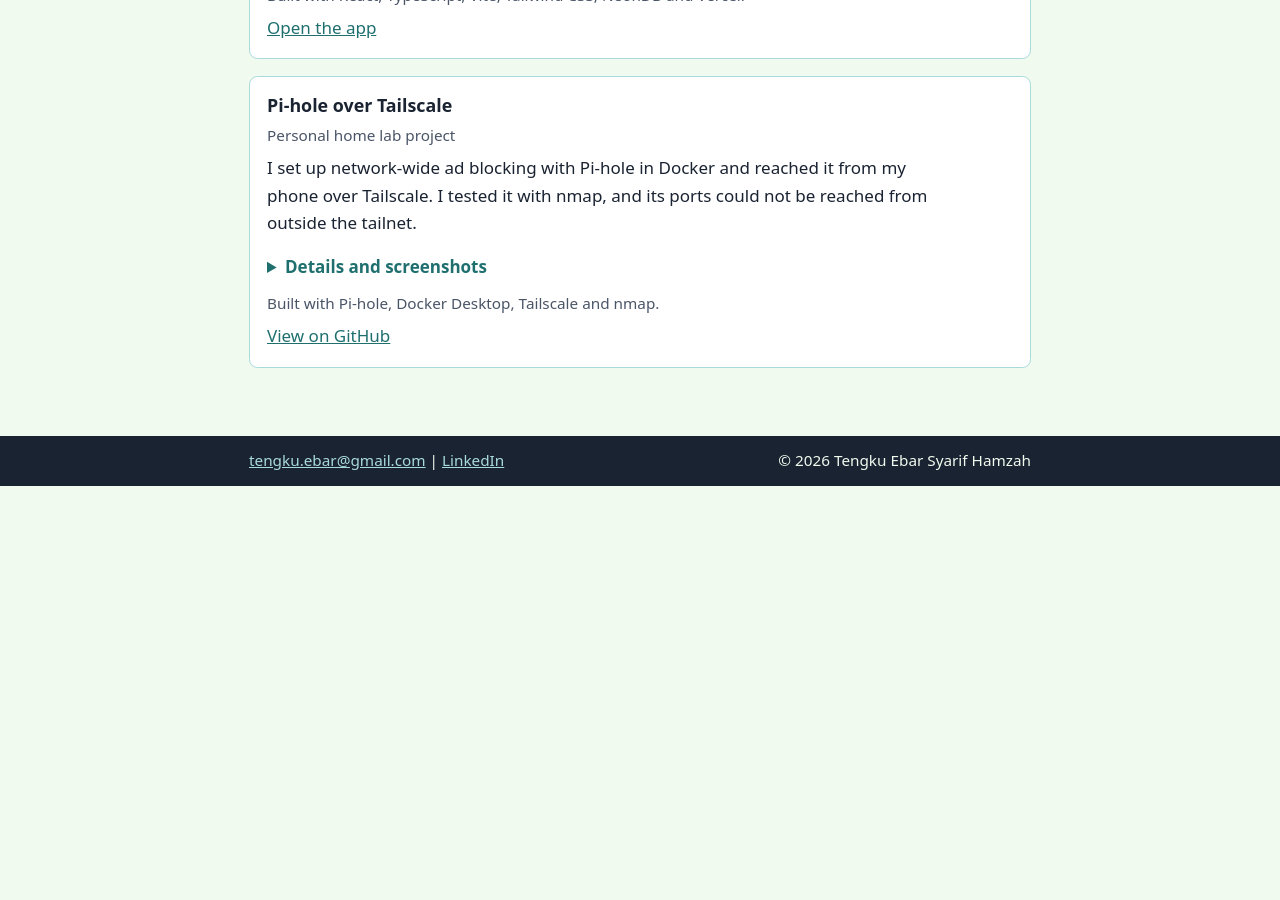
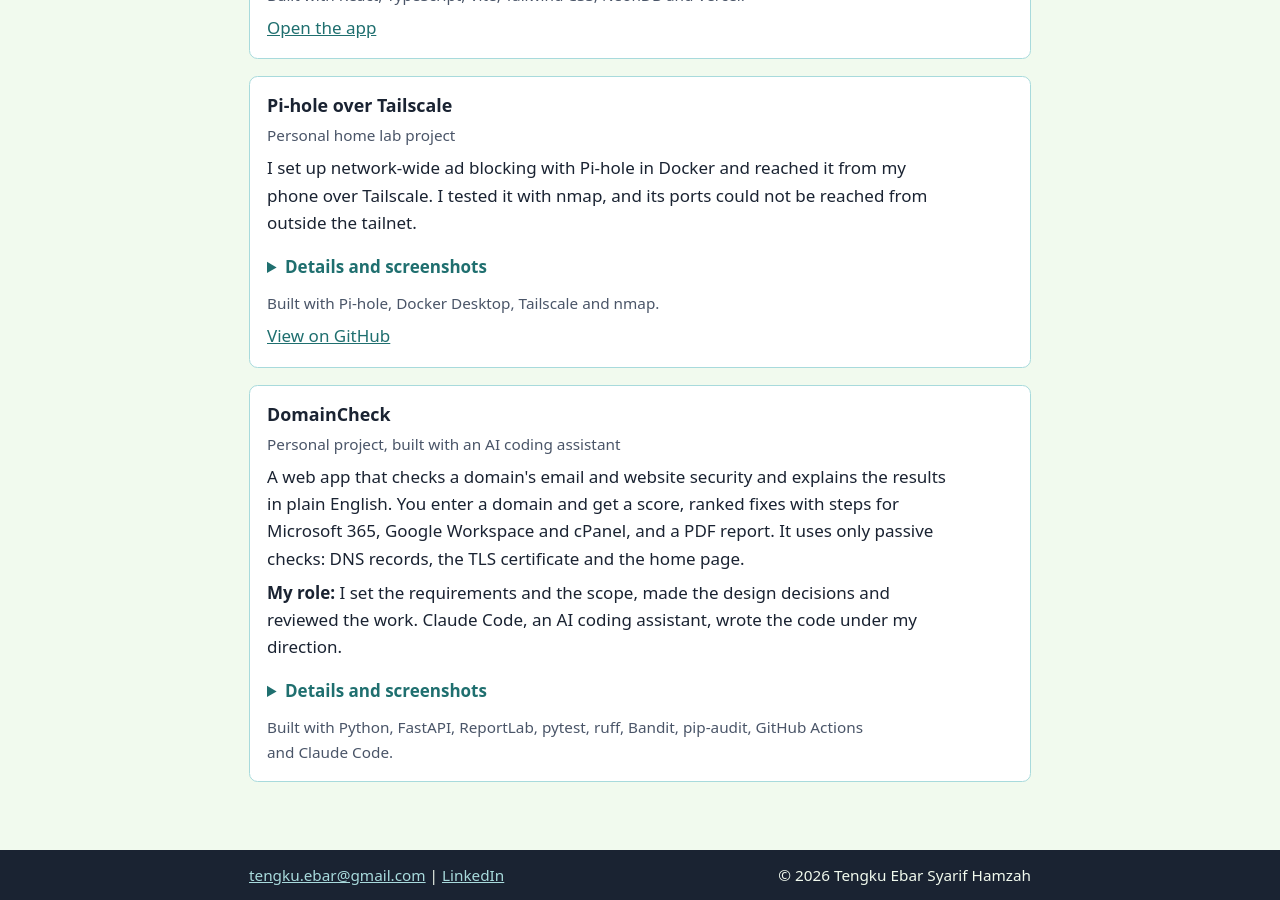
Before and after one commit to tengkuebar/tengkuebar.github.io, a Jekyll site: the page built from projects/index.md, in a window 1280 px wide and 900 px high, scrolled down 1200 px. Built offline with Jekyll 4.4.1, drawn with Linux system fonts in a browser that asks for light colours; before the commit the page ends 1686 px from its top, so only the background shows below that.

Commit message:
Add DomainCheck project card
Add a collapsible DomainCheck card to the Projects page, in the same style as
the other cards, with three WebP screenshots of the demo mode.

Co-Authored-By: Claude Sonnet 5.5 <noreply@anthropic.com>

```diff
--- a/projects/index.md
+++ b/projects/index.md
@@ -78,4 +78,36 @@ These are study and team projects. I label each one so you know what it was and
     <p class="muted">Built with Pi-hole, Docker Desktop, Tailscale and nmap.</p>
     <p><a href="https://github.com/tengkuebar/pihole-tailscale">View on GitHub</a></p>
   </li>
+  <li class="card">
+    <h3>DomainCheck</h3>
+    <p class="muted">Personal project, built with an AI coding assistant</p>
+    <p>A web app that checks a domain's email and website security and explains the results in plain English. You enter a domain and get a score, ranked fixes with steps for Microsoft 365, Google Workspace and cPanel, and a PDF report. It uses only passive checks: DNS records, the TLS certificate and the home page.</p>
+    <p><strong>My role:</strong> I set the requirements and the scope, made the design decisions and reviewed the work. Claude Code, an AI coding assistant, wrote the code under my direction.</p>
+    <details class="more">
+    <summary>Details and screenshots</summary>
+    <h4>What it checks</h4>
+    <ul>
+      <li>Nine checks: SPF, DMARC, DKIM, the TLS certificate and versions, HTTPS and HSTS, security headers, cookie flags and CAA.</li>
+      <li>A tenth check asks for a short fixed list of sensitive files, such as <code>.env</code>. It is built but switched off, because the app can't prove that the user owns the domain.</li>
+    </ul>
+    <h4>Security</h4>
+    <ul>
+      <li>The app fetches whatever domain a visitor types, so every outbound request goes through one safe fetcher. It resolves the name first and refuses private, loopback and cloud-metadata addresses. It connects to the address it checked, so a DNS answer that changes can't redirect the request, and it re-checks every redirect. It also caps time and response size.</li>
+      <li>Tests cover each of those cases, including a domain that points at an internal address and a redirect to one. A test fails if any other code opens its own connection.</li>
+      <li>The app also has a strict content security policy, CSRF protection and rate limits. A GitHub Actions workflow runs the tests, ruff, Bandit and pip-audit.</li>
+    </ul>
+    <h4>Limits</h4>
+    <ul>
+      <li>Anyone can scan any domain, and the rate limits are per IP address, which is easy to get around.</li>
+      <li>It has not been tested with a real screen reader. It is tested against fake DNS and web servers and a local TLS server, and it has been run against one real site. It is not deployed yet.</li>
+    </ul>
+    <ul class="shots">
+      <li><a href="{{ '/assets/img/domaincheck/landing.webp' | relative_url }}"><img src="{{ '/assets/img/domaincheck/landing.webp' | relative_url }}" alt="DomainCheck home page with a domain field and a sample report preview" loading="lazy"></a></li>
+      <li><a href="{{ '/assets/img/domaincheck/dashboard.webp' | relative_url }}"><img src="{{ '/assets/img/domaincheck/dashboard.webp' | relative_url }}" alt="DomainCheck report with a score of 67 out of 100, three area cards and fixes ranked by score points" loading="lazy"></a></li>
+      <li><a href="{{ '/assets/img/domaincheck/findings.webp' | relative_url }}"><img src="{{ '/assets/img/domaincheck/findings.webp' | relative_url }}" alt="List of findings with filter buttons and an expanded security headers finding showing evidence and fix steps" loading="lazy"></a></li>
+    </ul>
+    <p class="muted">Screenshots show sample data from a demo mode, not a live scan.</p>
+    </details>
+    <p class="muted">Built with Python, FastAPI, ReportLab, pytest, ruff, Bandit, pip-audit, GitHub Actions and Claude Code.</p>
+  </li>
 </ul>
```
Also changed, not shown: assets/img/domaincheck/dashboard.webp (added), assets/img/domaincheck/findings.webp (added), assets/img/domaincheck/landing.webp (added).
